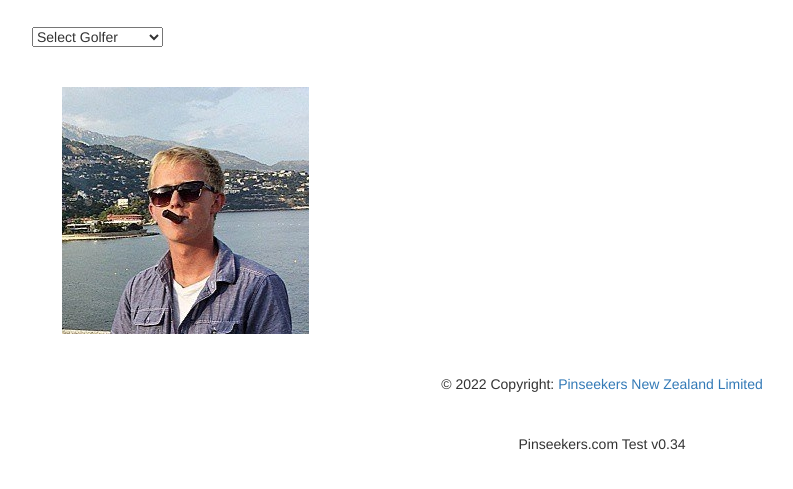
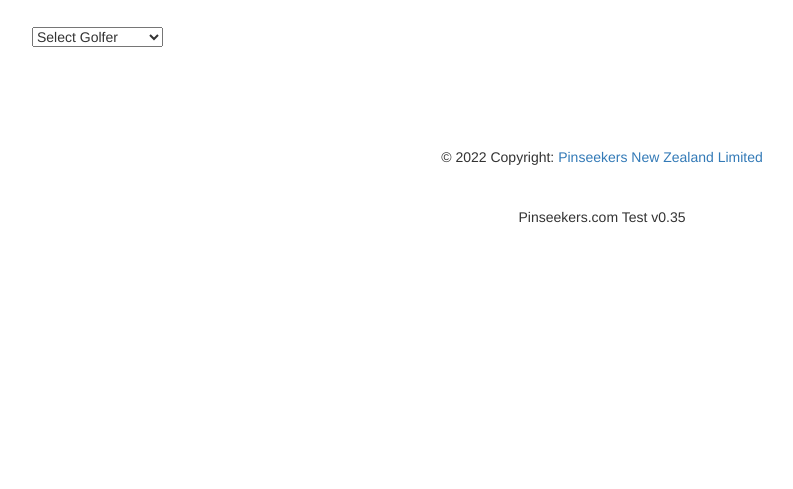
Before and after one commit to jackhleeming/jackhleeming.github.io, a plain HTML site: page players.html in a window 1280 px wide. Shown: the part 53-542 px from the top of the page, without its empty margins (38-831 px from the left). Drawn offline with nearby package versions, Linux system fonts and the light colour scheme.

Commit message:
Update players.html

```diff
--- a/players.html
+++ b/players.html
@@ -97,7 +97,7 @@
 <div class="container">
     <div id="row">
         <div class="col-lg-3 col-md-3 col-sm-3 col-xs-12" id="player-photo">
-            <img src="./player_photos/will_davison.jpg" class="img-responsive" height="100px">
+
         </div>
 
         <div class="col-lg-9 col-md-9 col-sm-9 col-xs-12" id="player-detail">
@@ -125,7 +125,7 @@
 <br>
 <br>
 
-<p style="text-align: center;">Pinseekers.com Test v0.34</p>
+<p style="text-align: center;">Pinseekers.com Test v0.35</p>
 
 </body>
 </html>
```
